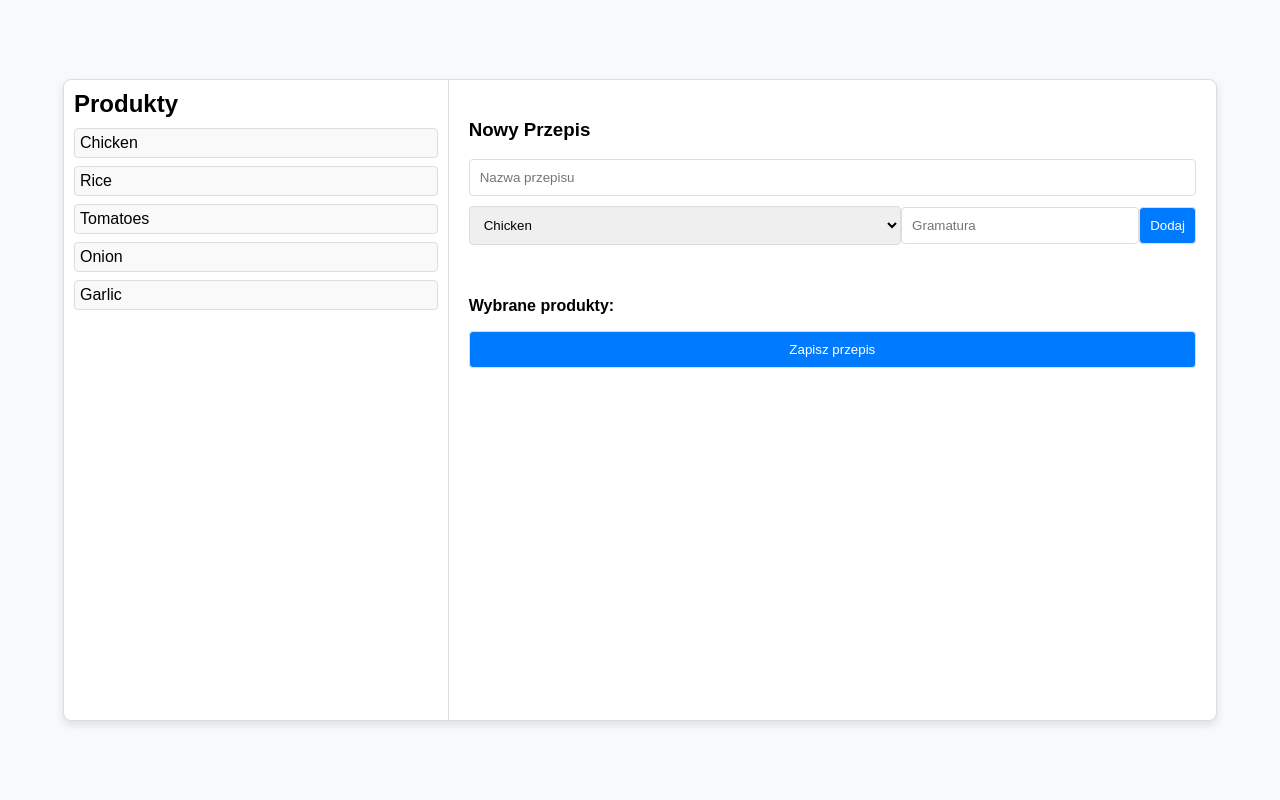
After one commit to KubaWoj666/KcalApp, a Django app: page /add-recipe/ in a window 1280 px wide. The commit adds this page. Run offline with Django 4.2, Linux system fonts and the light colour scheme; data that the repository does not hold is empty; parts of the project's set-up code (start-up, migrations or seed data) failed here and were passed over; some libraries are stand-ins or nearby versions.

Commit message:
two new models Recipe, recipeProduct, star to imlement them, net two views and two templates

```diff
--- a/core/forms.py
+++ b/core/forms.py
@@ -1,7 +1,12 @@
 from django import forms
-from .models import Product
+from .models import Product, RecipeProduct
 
 class ProductForm(forms.ModelForm):
     class Meta:
         model = Product
         exclude = ["id"]
+
+class RecipeProductForm(forms.ModelForm):
+    class Meta:
+        model = RecipeProduct
+        exclude = ["id"]
--- a/core/models.py
+++ b/core/models.py
@@ -9,3 +9,42 @@ class Product(models.Model):
 
     def __str__(self):
         return self.name
+
+class Recipe(models.Model):
+    name = models.CharField(max_length=150)
+    products = models.ManyToManyField(Product, through="RecipeProduct", related_name="recipes")
+
+    def __str__(self):
+        return self.name
+
+    def calculate_total(self):
+        total_kcal = 0
+        total_protein = 0
+        total_fat = 0
+        total_carbs = 0
+
+        for recipe_product in self.recipeproduct_set.all():
+            grams = recipe_product.grams
+            product = recipe_product.product
+
+            total_kcal += (product.kcal * grams/100)
+            total_protein += (product.protein * grams/100)
+            total_fat += (product.fat * grams/100)
+            total_carbs += (product.carbs * grams/100)
+
+        return {
+            "kcal" : round(total_kcal, 2),
+            "protein": round(total_protein, 2),
+            "fat": round(total_fat, 2),
+            "carbs": round(total_carbs, 2)
+
+        }
+
+
+class RecipeProduct(models.Model):
+    recipe = models.ForeignKey(Recipe, on_delete=models.CASCADE)
+    product = models.ForeignKey(Product, on_delete=models.CASCADE)
+    grams = models.DecimalField(max_digits=6, decimal_places=2, verbose_name="grams")
+
+    def __str__(self):
+        return f"{self.product.name} ({self.grams}g in {self.recipe.name})"
--- a/core/urls.py
+++ b/core/urls.py
@@ -3,5 +3,7 @@ from . import views
 
 urlpatterns = [
     path("", views.home_view, name="home"),
-    path("add-product/", views.add_and_fetch_product, name="add_product")
+    path("recipe-detail/<int:pk>", views.recipe_detail, name="recipe_detail"),
+    path("add-product/", views.add_and_fetch_product, name="add_product"),
+    path("add-recipe/", views.add_recipe, name="add_recipe")
 ]
--- a/core/views.py
+++ b/core/views.py
@@ -1,10 +1,15 @@
 from django.shortcuts import render, redirect
+from django.http import Http404
 
-from .models import Product
-from .forms import ProductForm
+from .models import Product, Recipe, RecipeProduct
+from .forms import ProductForm, RecipeProductForm
 
 def home_view(request):
-    return render(request, "core/home.html")
+    recipes = Recipe.objects.all()
+    context = {
+        "recipes": recipes
+    }
+    return render(request, "core/home.html", context)
 
 
 def add_and_fetch_product(request):
@@ -29,8 +34,44 @@ def add_and_fetch_product(request):
             return redirect("add_product")
 
     context = {
-        "form":form,
-        "products":products
+        "form": form,
+        "products": products
     }
 
     return render(request, "core/add_product.html", context)
+
+
+def recipe_detail(request, pk):
+    try:
+        recipe = Recipe.objects.get(id=pk)
+        totals = recipe.calculate_total
+        print(totals)
+
+    except Recipe.DoesNotExist:
+        raise Http404("Recipe not found")
+    except Exception as e:
+        recipe = None
+        print(f"Error fetching products {e}")
+
+    products = RecipeProduct.objects.filter(recipe=recipe)
+    print(f"DUPA {products}" )
+
+
+
+    context = {
+        "recipe": recipe,
+        "totals": totals,
+        "products": products
+    }
+
+    return render(request, "core/recipe_detail.html", context)
+
+
+def add_recipe(request):
+    form = RecipeProductForm()
+
+    context = {
+        "form": form,
+    }
+
+    return render(request, "core/add_recipe.html", context)
--- a/templates/_base.html
+++ b/templates/_base.html
@@ -29,7 +29,7 @@
         <p>Welcome to Meal Prep, the app that helps you keep track of your nutritional goals by managing ingredients, recipes, and meals. Simplify your life and eat healthier!</p>
         <div class="cta">
             <a href="{% url 'add_product' %}">Add a Product</a>
-            <a href="/create_recipe">Create a Recipe</a>
+            <a href="{% url 'add_recipe' %}">Create a Recipe</a>
             <a href="/plan_meal">Plan a Meal</a>
         </div>
     </main>
--- /dev/null
+++ b/templates/core/add_recipe.html
@@ -0,0 +1,220 @@
+
+<!DOCTYPE html>
+<html lang="en">
+<head>
+    <meta charset="UTF-8">
+    <meta name="viewport" content="width=device-width, initial-scale=1.0">
+    <title>Create Recipe</title>
+    <style>
+        body {
+            font-family: Arial, sans-serif;
+            margin: 0;
+            padding: 0;
+            display: flex;
+            justify-content: center;
+            align-items: center;
+            height: 100vh;
+            background-color: #f8f9fa;
+        }
+
+        .container {
+            display: flex;
+            width: 90%;
+            height: 80%;
+            border: 1px solid #ddd;
+            border-radius: 8px;
+            background-color: #fff;
+            box-shadow: 0 4px 8px rgba(0, 0, 0, 0.1);
+        }
+
+        .product-list {
+            flex: 1;
+            border-right: 1px solid #ddd;
+            overflow-y: auto;
+            padding: 10px;
+        }
+
+        .product-list h3 {
+            margin: 0;
+            margin-bottom: 10px;
+            font-size: 1.5em;
+        }
+
+        .product-list ul {
+            list-style: none;
+            padding: 0;
+            margin: 0;
+        }
+
+        .product-list li {
+            margin-bottom: 8px;
+            padding: 5px;
+            border: 1px solid #ddd;
+            border-radius: 4px;
+            background-color: #f9f9f9;
+            display: flex;
+            justify-content: space-between;
+            align-items: center;
+        }
+
+        .product-list li:hover {
+            background-color: #f0f0f0;
+            cursor: pointer;
+        }
+
+        .form-container {
+            flex: 2;
+            padding: 20px;
+        }
+
+        .form-container form {
+            display: flex;
+            flex-direction: column;
+        }
+
+        .form-container input,
+        .form-container select,
+        .form-container button {
+            margin-bottom: 10px;
+            padding: 10px;
+            border: 1px solid #ddd;
+            border-radius: 4px;
+        }
+
+        .form-container button {
+            background-color: #007bff;
+            color: white;
+            cursor: pointer;
+        }
+
+        .form-container button:hover {
+            background-color: #0056b3;
+        }
+
+        .product-input {
+            display: flex;
+            justify-content: space-between;
+            align-items: center;
+        }
+
+        .product-input input {
+            width: 30%;
+        }
+
+        .product-input select {
+            width: 60%;
+        }
+
+        .selected-products {
+            margin-top: 20px;
+        }
+
+        .selected-products h4 {
+            margin-bottom: 10px;
+        }
+    </style>
+</head>
+<body>
+    <div class="container">
+        <!-- Lista produktów -->
+        <div class="product-list">
+            <h3>Produkty</h3>
+            <ul>
+                <li>Chicken</li>
+                <li>Rice</li>
+                <li>Tomatoes</li>
+                <li>Onion</li>
+                <li>Garlic</li>
+            </ul>
+        </div>
+
+        <!-- Formularz -->
+        <div class="form-container">
+            <h3>Nowy Przepis</h3>
+            <form method="post" id="recipe-form">
+                <input type="text" name="recipe_name" placeholder="Nazwa przepisu" required>
+
+                <div class="product-input">
+                    <select id="product-select">
+                        <option value="Chicken">Chicken</option>
+                        <option value="Rice">Rice</option>
+                        <option value="Tomatoes">Tomatoes</option>
+                        <option value="Onion">Onion</option>
+                        <option value="Garlic">Garlic</option>
+                    </select>
+                    <input type="number" name="grams" placeholder="Gramatura" required>
+                    <button type="button" id="add-product">Dodaj</button>
+                </div>
+
+                <div class="selected-products">
+                    <h4>Wybrane produkty:</h4>
+                    <ul id="selected-products-list"></ul>
+                </div>
+
+                <button type="submit">Zapisz przepis</button>
+            </form>
+        </div>
+    </div>
+
+    <script>
+        document.getElementById("add-product").addEventListener("click", function () {
+            const productSelect = document.getElementById("product-select");
+            const gramsInput = document.querySelector("input[name='grams']");
+            const selectedProductsList = document.getElementById("selected-products-list");
+
+            const product = productSelect.value;
+            const grams = gramsInput.value;
+
+            if (product && grams) {
+                const listItem = document.createElement("li");
+                listItem.textContent = `${product} - ${grams}g`;
+                selectedProductsList.appendChild(listItem);
+
+                // Resetujemy wartość gramatury
+                gramsInput.value = "";
+            } else {
+                alert("Wybierz produkt i podaj gramaturę.");
+            }
+        });
+    </script>
+</body>
+</html>
+
+
+<!-- {% extends '_base.html' %}
+{% load static %}
+{% load widget_tweaks %}
+
+
+{% block css %}
+    <link rel="stylesheet" href="{% static 'css/add_product.css' %}">
+{% endblock css %}
+
+
+
+{% block content %}
+<form method="post">
+    {% csrf_token %}
+    <div  id="recipe" class="form-group " {% if field.errors %} errors {% endif %} >
+            <label > {{ form.recipe.label_tag }}</label>
+            {{ form.recipe.errors }}
+            {% render_field form.recipe class="form-control border-primary"  name="recipe" id="id_recipe"%}
+    </div>
+    <div  id="product" class="form-group " {% if field.errors %} errors {% endif %} >
+        <label > {{ form.product.label_tag }}</label>
+        {{ form.product.errors }}
+        {% render_field form.product class="form-control border-primary"  name="product" id="id_product"%}
+    </div>
+    <div  id="grams" class="form-group " {% if field.errors %} errors {% endif %} >
+        <label > {{ form.grams.label_tag }}</label>
+        {{ form.grams.errors }}
+        {% render_field form.grams class="form-control border-primary"  name="grams" id="id_grams"%}
+    </div>
+    <div class="form-buttons">
+        <button type="submit" id="save" name="save" value="save" class="btn btn-success">Save</button>
+        <button type="submit" id="save" name="save" value="save_add_another" class="btn btn-primary">Save and Add Another</button>
+    </div>
+
+</form>
+{% endblock content %}
+     -->
```
Also changed, not shown: core/admin.py (+14 -1 lines), templates/core/home.html (+5 -4 lines), templates/core/recipe_detail.html (added, +16 -0 lines), core/migrations/0005_recipe_recipeproduct_recipe_products.py (added).
